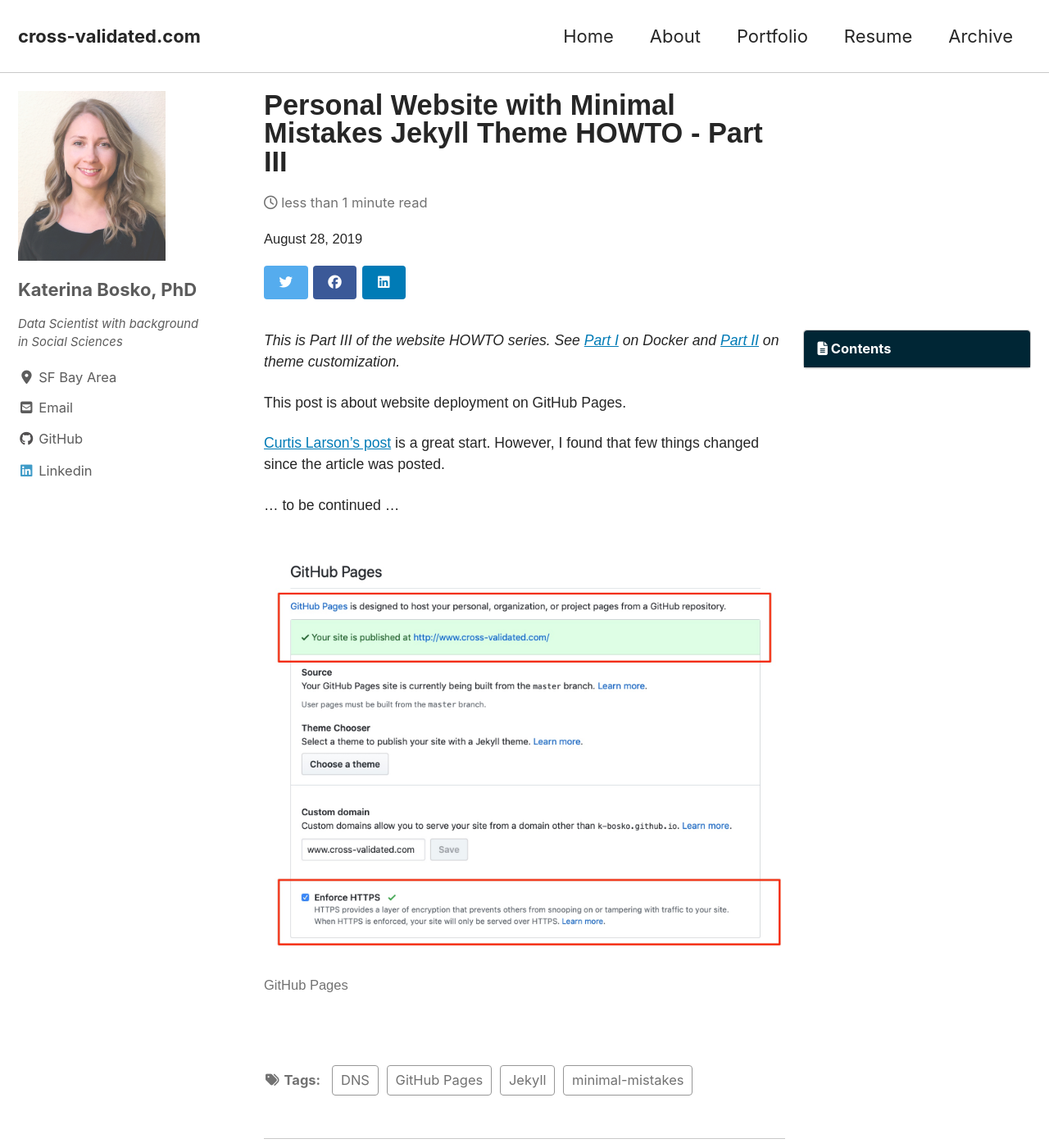
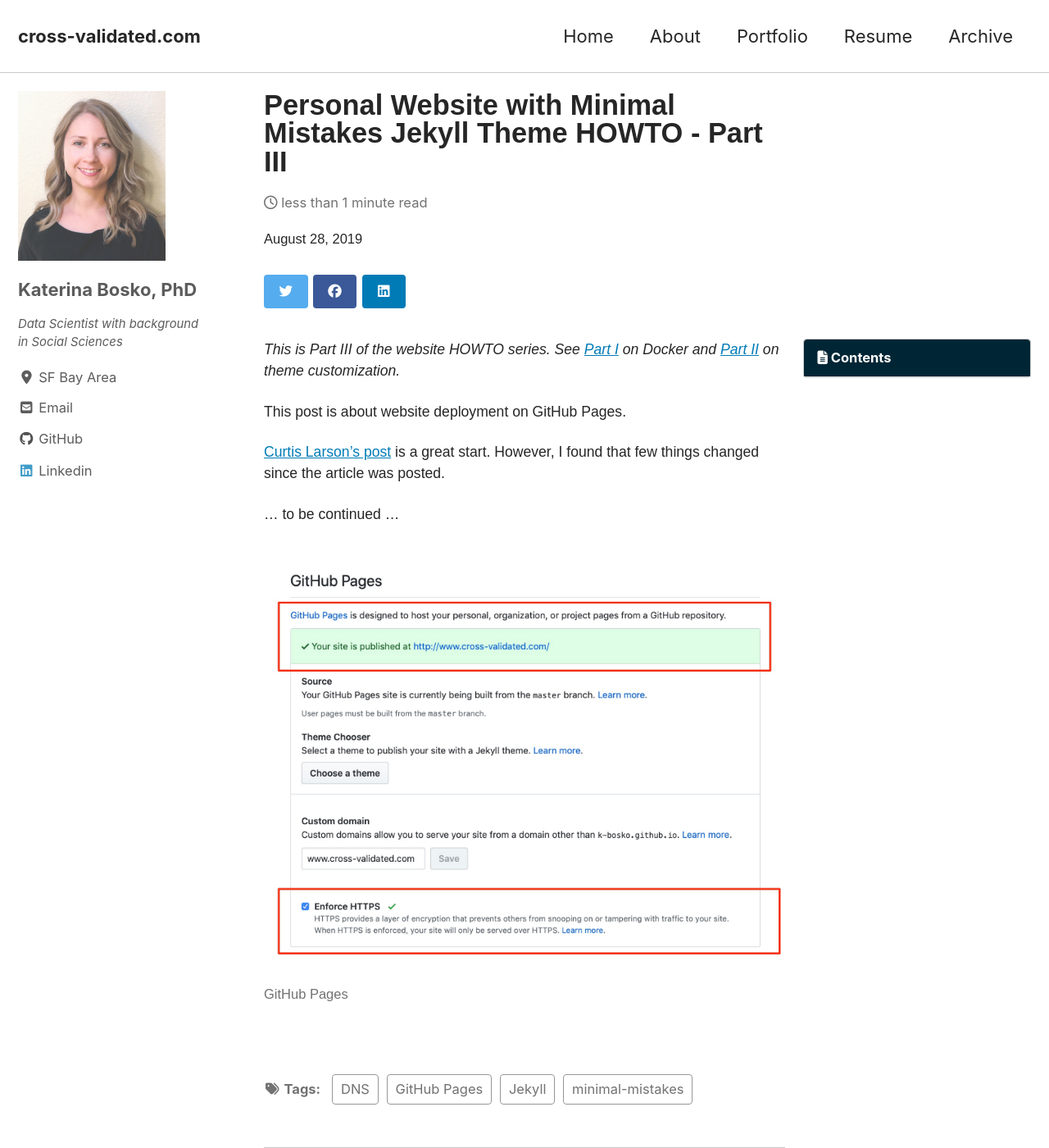
Before and after one commit to k-bosko/k-bosko.github.io, a Jekyll site: the page built from _posts/2019-08-30-Personal-website-with-Minimal-Mistakes-Jekyll-Theme-HOWTO-Part-III.md, in a window 1280 px wide and 1400 px high. Shown: the whole window at 82% size. Built offline with Jekyll 4.4.1, drawn with Linux system fonts in a browser that asks for light colours; cached includes are drawn as plain includes; nearby versions of some CDN libraries.

Commit message:
fixed social-share buttons (didn't include social-share.html)

```diff
--- a/_includes/social-share.html
+++ b/_includes/social-share.html
@@ -1,11 +1,7 @@
 <section class="page__share">
-  {% if site.data.ui-text[site.locale].share_on_label %}
-    <h4 class="page__share-title">{{ site.data.ui-text[site.locale].share_on_label | default: "Share on" }}</h4>
-  {% endif %}
+  <a href="https://twitter.com/intent/tweet?{% if site.twitter.username %}via={{ site.twitter.username | url_encode }}&{% endif %}text={{ page.title | url_encode }}%20{{ page.url | absolute_url | url_encode }}" class="btn btn--twitter" onclick="window.open(this.href, 'window', 'left=20,top=20,width=500,height=500,toolbar=1,resizable=0'); return false;" title="{{ site.data.ui-text[site.locale].share_on_label | default: 'Share on' }} Twitter"><i class="fab fa-fw fa-twitter" aria-hidden="true"></i></a>
 
-  <a href="https://twitter.com/intent/tweet?{% if site.twitter.username %}via={{ site.twitter.username | url_encode }}&{% endif %}text={{ page.title | url_encode }}%20{{ page.url | absolute_url | url_encode }}" class="btn btn--twitter" onclick="window.open(this.href, 'window', 'left=20,top=20,width=500,height=500,toolbar=1,resizable=0'); return false;" title="{{ site.data.ui-text[site.locale].share_on_label | default: 'Share on' }} Twitter"><i class="fab fa-fw fa-twitter" aria-hidden="true"></i><span> Twitter</span></a>
+  <a href="https://www.facebook.com/sharer/sharer.php?u={{ page.url | absolute_url | url_encode }}" class="btn btn--facebook" onclick="window.open(this.href, 'window', 'left=20,top=20,width=500,height=500,toolbar=1,resizable=0'); return false;" title="{{ site.data.ui-text[site.locale].share_on_label | default: 'Share on' }} Facebook"><i class="fab fa-fw fa-facebook" aria-hidden="true"></i></a>
 
-  <a href="https://www.facebook.com/sharer/sharer.php?u={{ page.url | absolute_url | url_encode }}" class="btn btn--facebook" onclick="window.open(this.href, 'window', 'left=20,top=20,width=500,height=500,toolbar=1,resizable=0'); return false;" title="{{ site.data.ui-text[site.locale].share_on_label | default: 'Share on' }} Facebook"><i class="fab fa-fw fa-facebook" aria-hidden="true"></i><span> Facebook</span></a>
-
-  <a href="https://www.linkedin.com/shareArticle?mini=true&url={{ page.url | absolute_url | url_encode }}" class="btn btn--linkedin" onclick="window.open(this.href, 'window', 'left=20,top=20,width=500,height=500,toolbar=1,resizable=0'); return false;" title="{{ site.data.ui-text[site.locale].share_on_label | default: 'Share on' }} LinkedIn"><i class="fab fa-fw fa-linkedin" aria-hidden="true"></i><span> LinkedIn</span></a>
+  <a href="https://www.linkedin.com/shareArticle?mini=true&url={{ page.url | absolute_url | url_encode }}" class="btn btn--linkedin" onclick="window.open(this.href, 'window', 'left=20,top=20,width=500,height=500,toolbar=1,resizable=0'); return false;" title="{{ site.data.ui-text[site.locale].share_on_label | default: 'Share on' }} LinkedIn"><i class="fab fa-fw fa-linkedin" aria-hidden="true"></i></a>
 </section>
--- a/_layouts/single.html
+++ b/_layouts/single.html
@@ -35,12 +35,7 @@
           {% elsif page.date %}
             <p class="page__date"><strong>{{ site.data.ui-text[site.locale].date_label | default: "" }}</strong> <time datetime="{{ page.date | date_to_xmlschema }}">{{ page.date | date: "%B %d, %Y" }}</time></p>
           {% endif %}
-          <a href="https://twitter.com/intent/tweet?{% if site.twitter.username %}via={{ site.twitter.username | url_encode }}&{% endif %}text={{ page.title | url_encode }}%20{{ page.url | absolute_url | url_encode }}" class="btn btn--twitter" onclick="window.open(this.href, 'window', 'left=20,top=20,width=500,height=500,toolbar=1,resizable=0'); return false;" title="{{ site.data.ui-text[site.locale].share_on_label | default: 'Share on' }} Twitter"><i class="fab fa-fw fa-twitter" aria-hidden="true"></i><span> </span></a>
-
-          <a href="https://www.facebook.com/sharer/sharer.php?u={{ page.url | absolute_url | url_encode }}" class="btn btn--facebook" onclick="window.open(this.href, 'window', 'left=20,top=20,width=500,height=500,toolbar=1,resizable=0'); return false;" title="{{ site.data.ui-text[site.locale].share_on_label | default: 'Share on' }} Facebook"><i class="fab fa-fw fa-facebook" aria-hidden="true"></i><span> </span></a>
-
-          <a href="https://www.linkedin.com/shareArticle?mini=true&url={{ page.url | absolute_url | url_encode }}" class="btn btn--linkedin" onclick="window.open(this.href, 'window', 'left=20,top=20,width=500,height=500,toolbar=1,resizable=0'); return false;" title="{{ site.data.ui-text[site.locale].share_on_label | default: 'Share on' }} LinkedIn"><i class="fab fa-fw fa-linkedin" aria-hidden="true"></i><span> </span></a>
-
+          {% if page.share %}{% include social-share.html %}{% endif %}
         </header>
       {% endunless %}
       <section class="page__content" itemprop="text">
--- a/_sass/minimal-mistakes/_page.scss
+++ b/_sass/minimal-mistakes/_page.scss
@@ -223,9 +223,8 @@
    ========================================================================== */
 
 .page__share {
-  margin-top: 2em;
-  padding-top: 1em;
-  border-top: 1px solid $border-color;
+  margin-top: 0.5em;
+
 
   @include breakpoint(max-width $small) {
     .btn span {
```
